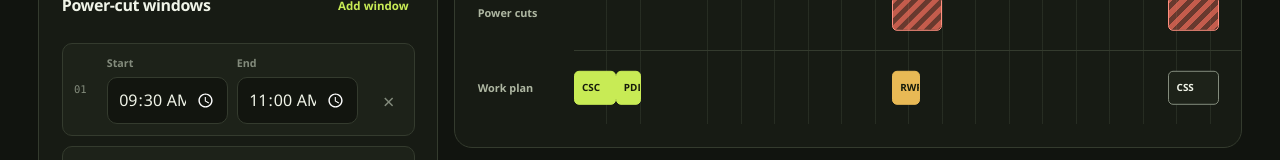
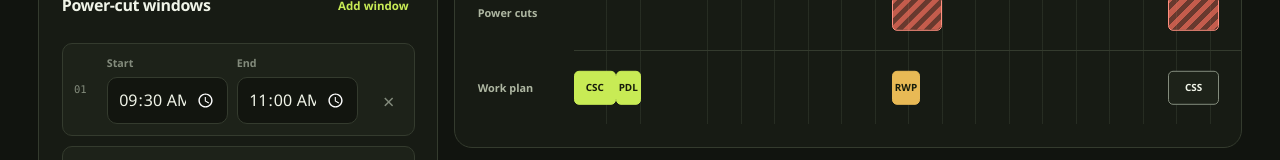
Before and after one commit to rajin-khan/lsh26-t028-p01, a Next.js app: page / in a window 1280 px wide. Shown: the part 511-671 px from the top of the page. Built offline with nearby package versions, Linux system fonts and the light colour scheme.

Commit message:
ui: show immediate job tooltips and center bar initials

```diff
--- a/app/globals.css
+++ b/app/globals.css
@@ -756,8 +756,9 @@ input[type="number"] {
 .job-bar {
   display: flex;
   min-width: 4px;
-  padding: 0 0.45rem;
+  padding: 0 1px;
   align-items: center;
+  justify-content: center;
   color: var(--accent-ink);
   border: 1px solid var(--accent);
   background: var(--accent);
@@ -765,6 +766,43 @@ input[type="number"] {
   font-size: 0.62rem;
   font-weight: 850;
   white-space: nowrap;
+  cursor: pointer;
+}
+
+.job-bar:hover,
+.job-bar:focus-visible {
+  z-index: 2;
+  outline: 2px solid var(--text);
+  outline-offset: 2px;
+}
+
+.job-tooltip {
+  position: fixed;
+  z-index: 1000;
+  display: grid;
+  gap: 0.3rem;
+  width: max-content;
+  max-width: min(260px, calc(100vw - 24px));
+  padding: 0.7rem 0.85rem;
+  border: 1px solid var(--line-strong);
+  border-radius: 8px;
+  background: var(--surface-raised);
+  color: var(--text);
+  box-shadow: 0 4px 16px #0005;
+  font-size: 0.85rem;
+  line-height: 1.4;
+  overflow-wrap: anywhere;
+  pointer-events: none;
+}
+
+.job-tooltip[data-above="true"] {
+  transform: translateY(-100%);
+}
+
+.job-tooltip span {
+  color: var(--text-soft);
+  font-size: 0.75rem;
+  font-variant-numeric: tabular-nums;
 }
 
 .job-bar--generator {
--- a/components/planner-app.tsx
+++ b/components/planner-app.tsx
@@ -1,6 +1,7 @@
 "use client";
 
 import { FormEvent, useEffect, useMemo, useState } from "react";
+import { createPortal } from "react-dom";
 
 import {
   buildDayPlan,
@@ -296,6 +297,28 @@ function TimelineBar({
   job: PlannedJob;
   text: (typeof copy)[Locale];
 }) {
+  const [tooltip, setTooltip] = useState<{ left: number; top: number; above: boolean } | null>(null);
+  useEffect(() => {
+    if (!tooltip) return;
+    const hide = () => setTooltip(null);
+    window.addEventListener("scroll", hide, true);
+    window.addEventListener("resize", hide);
+    return () => {
+      window.removeEventListener("scroll", hide, true);
+      window.removeEventListener("resize", hide);
+    };
+  }, [tooltip]);
+
+  function showTooltip(element: HTMLElement) {
+    const rect = element.getBoundingClientRect();
+    const above = rect.top > 100;
+    setTooltip({
+      left: Math.max(12, Math.min(rect.left, window.innerWidth - 272)),
+      top: above ? rect.top - 8 : rect.bottom + 8,
+      above,
+    });
+  }
+
   const left = `${(job.start / MINUTES_PER_DAY) * 100}%`;
   const width = `${((job.end - job.start) / MINUTES_PER_DAY) * 100}%`;
   const initials = job.name.trim().split(/\s+/u).filter(Boolean)
@@ -305,15 +328,36 @@ function TimelineBar({
     .replace("{end}", minuteToTime(job.end))
     .replace("{name}", () => job.name);
   return (
-    <div
+    <>
+    <button
+      type="button"
       className={`job-bar job-bar--${job.powerNeed}`}
       style={{ left, width }}
-      title={detail}
-      role="img"
       aria-label={detail}
+      onMouseEnter={(event) => showTooltip(event.currentTarget)}
+      onMouseLeave={() => setTooltip(null)}
+      onFocus={(event) => showTooltip(event.currentTarget)}
+      onBlur={() => setTooltip(null)}
+      onClick={(event) => showTooltip(event.currentTarget)}
+      onKeyDown={(event) => {
+        if (event.key === "Escape") setTooltip(null);
+      }}
     >
-      <span>{initials}</span>
-    </div>
+      <span aria-hidden="true">{initials}</span>
+    </button>
+    {tooltip ? createPortal(
+      <div
+        className="job-tooltip"
+        style={{ left: tooltip.left, top: tooltip.top }}
+        data-above={tooltip.above}
+        aria-hidden="true"
+      >
+        <strong>{job.name || text.job}</strong>
+        <span>{minuteToTime(job.start)} - {minuteToTime(job.end)} · {job.duration} {text.minutesShort}</span>
+      </div>,
+      document.body,
+    ) : null}
+    </>
   );
 }
 
```
